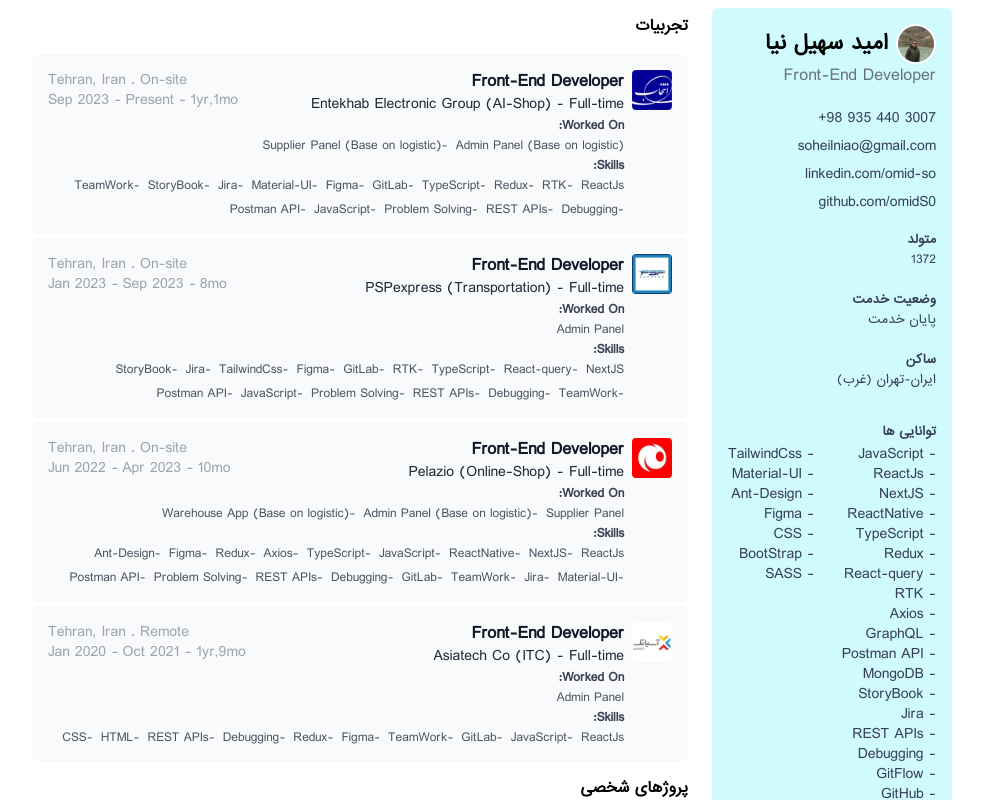
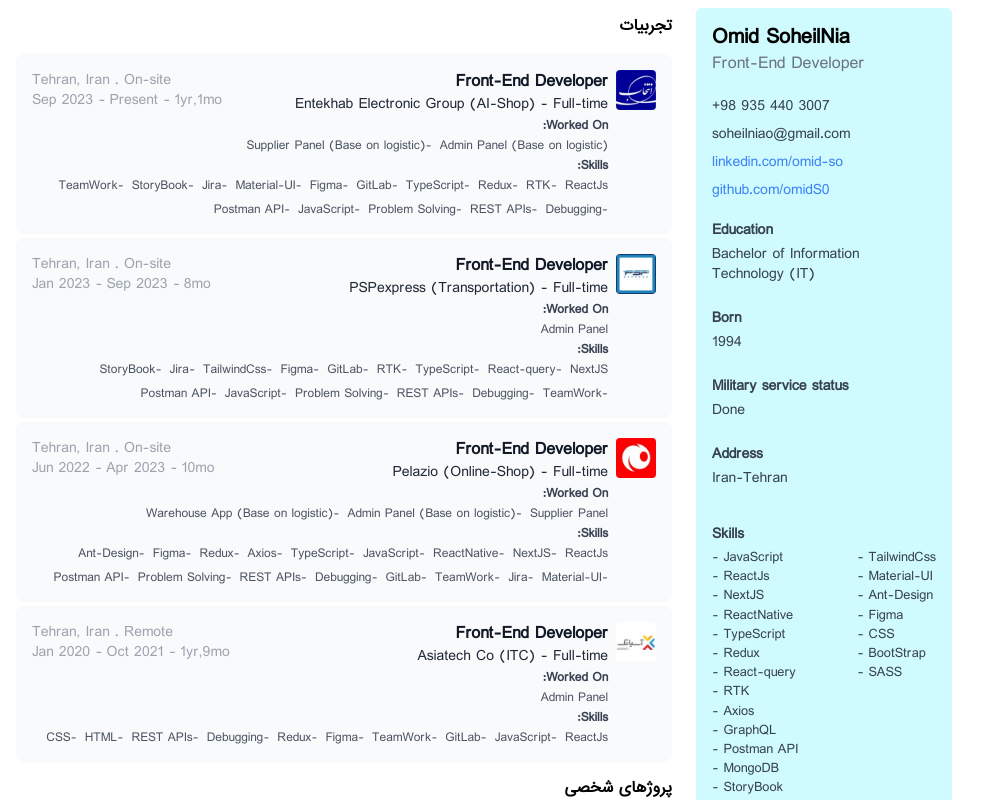
Before and after one commit to omids0/omid_soheilnia_resume, a Next.js app: page / in a window 1280 px wide. Shown: the top 800 px of the page, without its empty margins (160-1143 px from the left). Built offline with nearby package versions, Linux system fonts and the light colour scheme.

Commit message:
personal info redesigned

```diff
--- a/src/components/personalInfo/index.tsx
+++ b/src/components/personalInfo/index.tsx
@@ -9,58 +9,61 @@
   return (
     <div className="flex flex-col">
       <div className="flex items-center gap-2">
-        <div className="size-10 bg-white rounded-[50%] flex items-center justify-center overflow-hidden border-2 border-white">
-          <Image
-            src={personalInfo.fa.photo}
-            alt="profile"
-            width={250}
-            height={250}
-            loading="lazy"
-          />
-        </div>
-        <p className="text-xl font-bold">{`${personalInfo.fa.firstName} ${personalInfo.fa.lastName}`}</p>
+        <p className="text-xl font-bold">{`${personalInfo.en.firstName} ${personalInfo.en.lastName}`}</p>
       </div>
       <p className="text-gray-500 text-md">{`${personalInfo.fa.job}`}</p>
       <div className="flex flex-col py-5 text-gray-700 gap-2">
-        <p className="ltr text-end text-sm">{contactInfo.fa.phoneNumber}</p>
+        <p className="ltr text-sm">{contactInfo.fa.phoneNumber}</p>
         <p className="text-sm">{contactInfo.fa.emailAddress}</p>
-        <a href={contactInfo.fa.linkedin} target="_blank" className="text-sm">
-          {contactInfo.fa.linkedin}
+        <a
+          href={contactInfo.fa.linkedin}
+          target="_blank"
+          className="text-sm text-blue-500"
+        >
+          linkedin.com/omid-so
         </a>
-        <a href={contactInfo.fa.github} target="_blank" className="text-sm">
-          {contactInfo.fa.github}
+        <a
+          href={contactInfo.fa.github}
+          target="_blank"
+          className="text-sm text-blue-500"
+        >
+          github.com/omidS0
         </a>
       </div>
       <div className="flex flex-col gap-2 text-gray-700">
         <PersonalInfoDetails
-          title="متولد"
-          description={personalInfo.fa.bornYear}
+          title="Education"
+          description={personalInfo.en.education}
         />
         <PersonalInfoDetails
-          title="وضعیت خدمت"
-          description={personalInfo.fa.militaryServiceStatus}
+          title="Born"
+          description={personalInfo.en.bornYear}
         />
         <PersonalInfoDetails
-          title="ساکن"
-          description={`${personalInfo.fa.country}-${personalInfo.fa.city}`}
+          title="Military service status"
+          description={personalInfo.en.militaryServiceStatus}
+        />
+        <PersonalInfoDetails
+          title="Address"
+          description={`${personalInfo.en.country}-${personalInfo.en.city}`}
         />
       </div>
       <div className="flex flex-col text-gray-700 mt-5">
-        <p className="font-bold mb-1 text-xs">توانایی ها</p>
+        <p className="font-bold mb-1 text-sm">Skills</p>
         <div className="flex flex-row justify-between">
           <div>
             {skills.fa.tech.map((item) => (
-              <p className="text-sm" key={item}>{`- ${item}`}</p>
+              <p className="text-[.8rem]" key={item}>{`- ${item}`}</p>
             ))}
           </div>
           <div>
             {skills.fa.ui.map((item) => (
-              <p className="text-sm" key={item}>{`- ${item}`}</p>
+              <p className="text-[.8rem]" key={item}>{`- ${item}`}</p>
             ))}
           </div>
         </div>
         {skills.fa.other.map((item) => (
-          <p className="text-sm" key={item}>{`- ${item}`}</p>
+          <p className="text-[.8rem]" key={item}>{`- ${item}`}</p>
         ))}
       </div>
     </div>
--- a/src/components/personalInfo/personalInfoDetails.tsx
+++ b/src/components/personalInfo/personalInfoDetails.tsx
@@ -5,8 +5,8 @@
 const PersonalInfoDetails: FC<Props> = ({ title, description }) => {
   return (
     <div className="mb-4">
-      <p className="font-bold text-xs mb-1">{title}</p>
-      <p className="text-xs">{description}</p>
+      <p className="font-bold text-sm mb-1">{title}</p>
+      <p className="text-sm">{description}</p>
     </div>
   );
 };
--- a/src/data/contactInfo.ts
+++ b/src/data/contactInfo.ts
@@ -13,9 +13,9 @@
   fa: {
     phoneNumber: "+98 935 440 3007",
     emailAddress: "soheilniao@gmail.com",
-    github: "github.com/omidS0",
+    github: "https://github.com/omids0",
     faceBook: "",
-    linkedin: "linkedin.com/omid-so",
+    linkedin: "https://www.linkedin.com/in/omid-so",
     twitter: "",
   },
 };
--- a/src/data/personalInfo.ts
+++ b/src/data/personalInfo.ts
@@ -1,5 +1,4 @@
-type PersonalInfo = {
-  fa: {
+type ListOfInfo = {
   photo: string;
   firstName: string;
   lastName: string;
@@ -12,7 +11,12 @@
   job: string;
   militaryServiceStatus: string;
   aboutMe: string;
+  education: string;
 };
+
+type PersonalInfo = {
+  fa: ListOfInfo;
+  en: ListOfInfo;
 };
 
 export const personalInfo: PersonalInfo = {
@@ -22,12 +26,13 @@
     lastName: "سهیل نیا",
     bornYear: "1372",
     country: "ایران",
-    city: "تهران (غرب)",
+    city: "تهران",
     birthDate: "1994-02-20",
     blood: "",
     hand: "r",
     job: "Front-End Developer",
     militaryServiceStatus: "پایان خدمت",
+    education: "لیسانس فناوری اطلاعات",
     aboutMe: `توسعه دهنده Front-End با علاقه به ایجاد رابط های کاربر محور.
 
     من با درک عمیق از فناوری های وب و تعهد به دسترسی، تلاش می کنم تا تجربیات کاربر جذاب و بصری ایجاد کنم. با نگاه دقیق به جزئیات و تمرکز بر عملکرد، من به ارائه کد با کیفیت بالا که نیازهای کاربران و مشاغل را برآورده می کند، اختصاص داده شده ام.
@@ -35,4 +40,27 @@
     من مطمئن هستم که مهارت ها و تجربه ای را دارم که بتوانم یک دارایی ارزشمند برای هر تیمی باشم. من فردی سخت کوش هستم و همیشه حاضرم برای انجام کار تلاش بیشتری انجام دهم.
     اگر به دنبال توسعه‌دهنده‌ای هستید که علاقه‌مند به کار خود باشد، توصیه می‌کنم با من تماس بگیرید. خوشحال می شوم در مورد پروژه شما با جزئیات بیشتری صحبت کنم.`,
   },
+  en: {
+    photo: "/omidSoheilnia.jpg",
+    firstName: "Omid",
+    lastName: "SoheilNia",
+    bornYear: "1994",
+    country: "Iran",
+    city: "Tehran",
+    birthDate: "1994-02-20",
+    blood: "",
+    hand: "r",
+    job: "Front-End Developer",
+    militaryServiceStatus: "Done",
+    education: "Bachelor of Information Technology (IT)",
+    aboutMe: `Front-End Developer with a passion for crafting user-centric interfaces.
+
+    Driven by a deep understanding of web technologies and a commitment to accessibility, I strive to create engaging and intuitive user experiences. With a keen eye for detail and a focus on performance, I am dedicated to delivering high-quality code that meets the needs of both users and businesses.
+
+    In my spare time, I enjoy contributing to open source projects and staying up-to-date on the latest trends in front-end development. I am always eager to learn new things and share my knowledge with others.
+
+    I am confident that I have the skills and experience to be a valuable asset to any team. I am a hard worker and I am always willing to go the extra mile to get the job done.
+
+    If you are looking for a front-end developer who is passionate about their work, I encourage you to contact me. I would be happy to discuss your project in more detail.`,
+  },
 };
--- a/src/pages/index.tsx
+++ b/src/pages/index.tsx
@@ -6,7 +6,7 @@
   return (
     <div className="flex items-center">
       <div className="min-w-[60rem] mx-auto  flex flex-row-reverse">
-        <div className="min-w-[15rem] max-w-[16rem] bg-cyan-100 p-4 rtl m-2 rounded-md">
+        <div className="min-w-[15rem] max-w-[16rem] bg-cyan-100 p-4 m-2 rounded-md">
           <PersonalInfo />
         </div>
         <div className="w-full p-4 rtl bg-white max-w-[43rem]">
```
Lines whose indentation alone changed are shown as unchanged.
